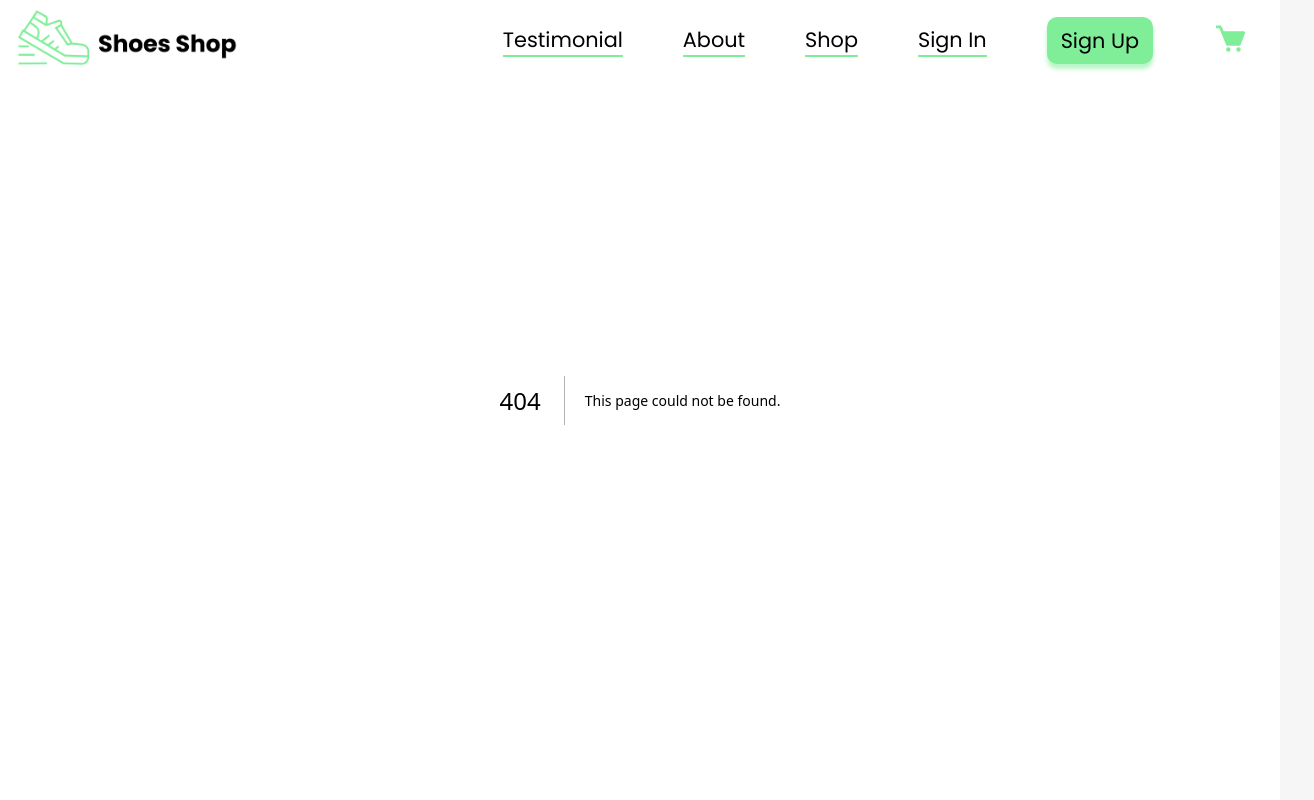
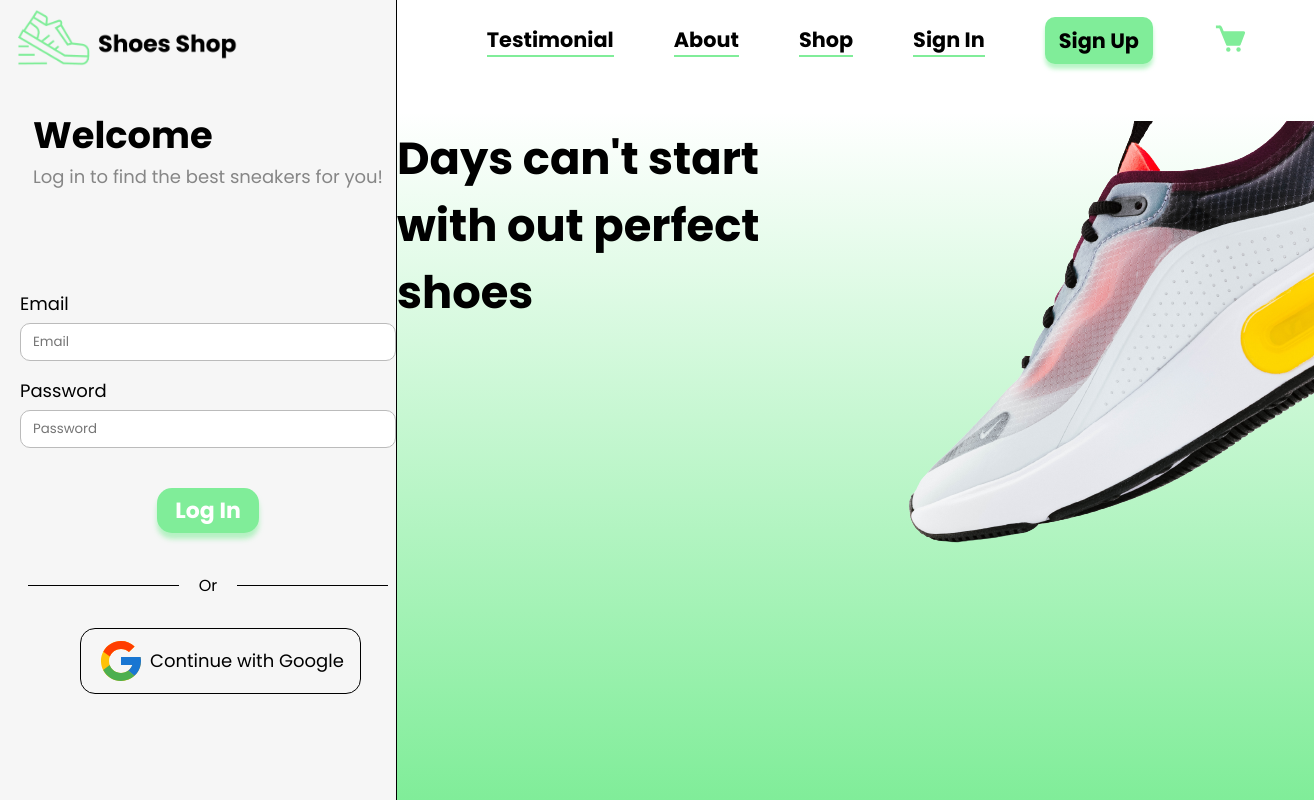
Before and after one commit to TomSandoval/shoe-shop, a Next.js app: page /login in a window 1280 px wide. Before the commit this address had no page. Shown: the whole page, 1314 px wide, since content can reach past the window. Built offline with nearby package versions, Linux system fonts and the light colour scheme.

Commit message:
login page add

```diff
--- a/package.json
+++ b/package.json
@@ -11,8 +11,8 @@
   "dependencies": {
     "@uidotdev/usehooks": "^2.0.1",
     "axios": "^1.4.0",
-    "bootstrap": "^5.3.0",
     "debug": "^4.3.4",
+    "mongoose": "^7.4.1",
     "next": "13.4.7",
     "react": "18.2.0",
     "react-dom": "18.2.0",
--- a/src/Hooks/UseWindowDimensions.js
+++ b/src/Hooks/UseWindowDimensions.js
@@ -1,3 +1,5 @@
+
+
 import { useEffect, useState } from 'react';
 
 const useWindowDimensions = () => {
--- /dev/null
+++ b/src/app/login/page.jsx
@@ -0,0 +1,56 @@
+'use client'
+
+import "./pageLogin.css";
+import img from "../../../public/assets/login-shoe.png";
+import Link from "next/link";
+import useWindowDimensions from "@/Hooks/UseWindowDimensions";
+
+export default function Login() {
+
+    const {width,height} = useWindowDimensions()
+
+
+  return (
+    <section className="login-section-all-container">
+      <div className="left-section-login">
+        <div className="welcome-message-login">
+          <h2>Welcome</h2>
+          <p>Log in to find the best sneakers for you!</p>
+        </div>
+
+        <div className="inputs-login-container">
+          <div className="email-login-input-container">
+            <label htmlFor="email">Email</label>
+            <input placeholder="Email" type="text" name="email" id="email" />
+          </div>
+          <div className="password-login-input-container">
+            <label htmlFor="password">Password</label>
+            <input
+              placeholder="Password"
+              type="password"
+              name="password"
+              id="password"
+            />
+          </div>
+        </div>
+        <div className="button-login-container">
+          <button>Log In</button>
+        </div>
+
+        <div className="login-auth-container">
+          <div className="login-auth-or-container">
+            <div className="login-auth-hr"></div>
+            <span>Or</span>
+            <div className="login-auth-hr"></div>
+          </div>
+          <Link href={"#"}><svg xmlns="http://www.w3.org/2000/svg" viewBox="0 0 48 48" width="48px" height="48px"><path fill="#FFC107" d="M43.611,20.083H42V20H24v8h11.303c-1.649,4.657-6.08,8-11.303,8c-6.627,0-12-5.373-12-12c0-6.627,5.373-12,12-12c3.059,0,5.842,1.154,7.961,3.039l5.657-5.657C34.046,6.053,29.268,4,24,4C12.955,4,4,12.955,4,24c0,11.045,8.955,20,20,20c11.045,0,20-8.955,20-20C44,22.659,43.862,21.35,43.611,20.083z"/><path fill="#FF3D00" d="M6.306,14.691l6.571,4.819C14.655,15.108,18.961,12,24,12c3.059,0,5.842,1.154,7.961,3.039l5.657-5.657C34.046,6.053,29.268,4,24,4C16.318,4,9.656,8.337,6.306,14.691z"/><path fill="#4CAF50" d="M24,44c5.166,0,9.86-1.977,13.409-5.192l-6.19-5.238C29.211,35.091,26.715,36,24,36c-5.202,0-9.619-3.317-11.283-7.946l-6.522,5.025C9.505,39.556,16.227,44,24,44z"/><path fill="#1976D2" d="M43.611,20.083H42V20H24v8h11.303c-0.792,2.237-2.231,4.166-4.087,5.571c0.001-0.001,0.002-0.001,0.003-0.002l6.19,5.238C36.971,39.205,44,34,44,24C44,22.659,43.862,21.35,43.611,20.083z"/></svg> Continue with Google</Link>
+        </div>
+      </div>
+      {width > 800 &&
+      <div className="right-section-login">
+        <h2>Days can't start with out perfect shoes</h2>
+        <img src={img.src} alt="shoe-login" />
+      </div>}
+    </section>
+  );
+}
--- /dev/null
+++ b/src/app/login/pageLogin.css
@@ -0,0 +1,194 @@
+.login-section-all-container {
+  max-width: 100vw;
+  width: 100%;
+  height: 100vh;
+  display: flex;
+}
+
+.left-section-login {
+  width: 40%;
+  height: 100%;
+  display: flex;
+  flex-direction: column;
+  justify-content: center;
+  align-items: center;
+  padding-left: 20px;
+
+}
+
+.right-section-login {
+  flex: 1;
+  height: 100%;
+  display: flex;
+  justify-content: center;
+  align-items: center;
+  border-left: 1px solid #000;
+  background: linear-gradient(180deg, #fff 14.06%, #80ed99 100%);
+}
+
+.right-section-login img {
+  margin-left: auto;
+}
+
+.right-section-login h2 {
+    font-family: "Poppins";
+    font-size: 2.8em;
+
+    height: 550px;
+    width: 470px;
+    margin-left: auto;
+}
+
+.welcome-message-login {
+    display: flex;
+    flex-direction: column;
+    margin-bottom: 100px;
+}
+
+.welcome-message-login h2 {
+    font-family: "Poppins";
+    font-size: 2.3em;
+    margin: 0;
+}
+
+.welcome-message-login p {
+    font-family: "Poppins regular";
+    font-size: 18px;
+    color: #868686;
+}
+
+
+.inputs-login-container {
+    display: flex;
+    flex-direction: column;
+    gap: 16px;
+}
+
+.email-login-input-container, .password-login-input-container {
+    display: flex;
+    flex-direction: column;
+    gap: 6px;
+}
+
+.email-login-input-container label, .password-login-input-container label {
+    font-family: "Poppins regular";
+    font-size: 18px;
+}
+
+.email-login-input-container input, .password-login-input-container input {
+    width: 350px;
+    padding: 8px 12px;
+    border-radius: 10px;
+    border: 1px solid #bbb;
+    font-family: "Poppins regular";
+    outline: none;
+}
+
+
+.button-login-container {
+    width: 100%;
+    margin-top: 40px;
+    display: grid;
+    place-content: center;
+}
+
+.button-login-container button {
+    padding: 6px 18px;
+    font-family: "Poppins";
+    font-size: 22px;
+    color: #fff;
+    background-color: #80ed99;
+    border: none;
+    border-radius: 15px;
+    box-shadow: 0px 6px 5px 0px rgba(128, 237, 153, 0.56);
+    transition: box-shadow .2s;
+    cursor: pointer;
+}
+
+.button-login-container button:hover {
+    box-shadow: 0px 6px 8px 2px rgba(128, 237, 153, 0.56);
+}
+
+.login-auth-container {
+    margin-top: 40px;
+    display: flex;
+    width: 100%;
+    flex-direction: column;
+    justify-content: center;
+    align-items: center;
+}
+
+.login-auth-or-container {
+    display: flex;
+    width: 100%;
+    justify-content: center;
+    align-items: center;
+    gap: 20px;
+}
+
+.login-auth-hr {
+    width: 40%;
+    height: 1px;
+    background-color: #000;
+}
+
+.login-auth-container span {
+    font-family: "Poppins regular";
+}
+
+.login-auth-container a {
+    display: flex;
+    justify-content: center;
+    align-items: center;
+    gap: 5px;
+    background-color: transparent;
+    align-self: flex-start;
+    margin-top: 30px;
+    margin-left: 60px;
+    border-radius: 15px;
+    padding: 8px 16px;
+    font-family: "Poppins regular";
+    font-size: 18px;
+    cursor: pointer;
+    border: 1px solid #000;
+    transition: background .2s;
+    color: #000;
+    text-decoration: none;
+}
+
+.login-auth-container a:hover {
+    background-color: #eee;
+
+}
+
+
+@media only screen and (max-width:800px) {
+    .left-section-login{
+        width: 100vw;
+    }
+
+    .inputs-login-container {
+        width: 100%;
+    }
+
+    .email-login-input-container input, .password-login-input-container input {
+        width: 80%;
+    }
+
+    .login-auth-container a {
+        margin: 0;
+        margin-top: 40px;
+        text-decoration: none;
+    }
+}
+
+
+@font-face {
+    font-family: "Poppins";
+    src: url(../../../public/fonts/Poppins-Bold.ttf);
+}
+
+@font-face {
+    font-family: "Poppins regular";
+    src: url(../../../public/fonts/Poppins-Regular.ttf);
+}
--- a/src/app/shop/page.jsx
+++ b/src/app/shop/page.jsx
@@ -11,6 +11,7 @@ import Link from "next/link";
 import Pagination from "@/components/Pagination/Pagination";
 import useWindowDimensions from "@/Hooks/UseWindowDimensions";
 import { useState } from "react";
+import Footer from "@/components/Footer/footer";
 
 export default function Shop() {
   const { width, height } = useWindowDimensions();
@@ -105,7 +106,8 @@ export default function Shop() {
       <section className="principal-section-shop">
           <div className={filterPanel === false ? "filters-panel-shop" : "filters-panel-shop-active"}>
             <div className="sticky-panel-filter">
-              <button className="button-filter-hide" onClick={handlePanel}>X</button>
+              { width <= 800 &&
+                <button className="button-filter-hide" onClick={handlePanel}>X</button>}
               <div className="category-filters-shop">
                 <h3>CATEGORIES</h3>
                 <div>
@@ -177,6 +179,7 @@ export default function Shop() {
           <Pagination />
         </div>
       </section>
+      <Footer/>
     </main>
   );
 }
```
Also changed, not shown: public/assets/login-shoe.png (added), 1 other file (tests, documents, lock files or other folders).
